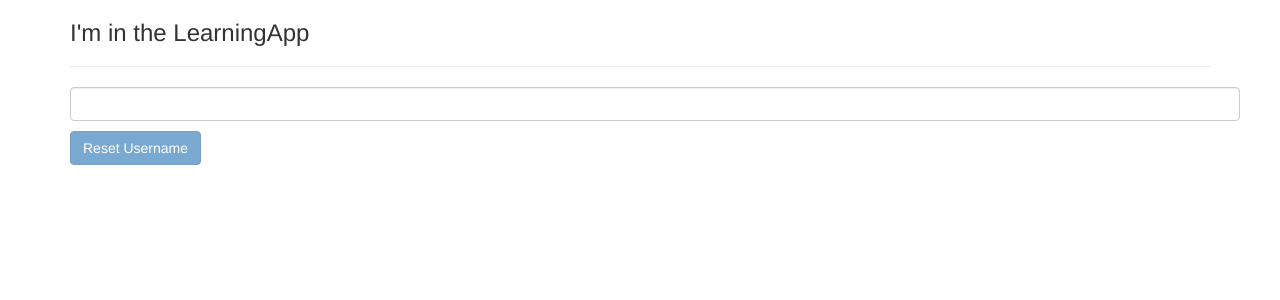
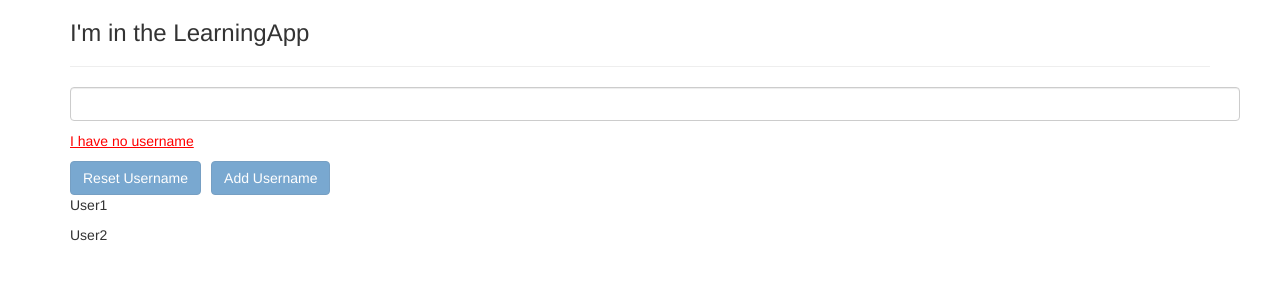
Before and after one commit to joaovit1/learning-angular, an Angular app: page / in a window 1280 px wide. Shown: the top 300 px of the page. Built offline with nearby package versions, Linux system fonts and the light colour scheme.

Commit message:
Learning directives

```diff
--- a/src/app/username/username.component.html
+++ b/src/app/username/username.component.html
@@ -1,7 +1,12 @@
 <div class="container">
     <div class="row">
-        <input type="text" class="form-control" [(ngModel)]="username">
-        <p>{{username}}</p>
-        <button class="btn btn-primary" [disabled]="!username" (click)="resetUsername()">Reset Username</button>
+        <input type="text" class="form-control" [(ngModel)]="username" style="margin-bottom: 10px;">
+        <p [ngStyle]="{color:getColor()}" [ngClass]="{usernameOn: username}" *ngIf="username; else noUsername">My username is {{username}}</p>
+        <ng-template #noUsername>
+            <p [ngStyle]="{color:getColor()}" [ngClass]="{usernameOff: !username}">I have no username</p>
+        </ng-template>
+        <button class="btn btn-primary" [disabled]="!username" (click)="resetUsername()" style="margin-right: 10px;">Reset Username</button>
+        <button class="btn btn-primary" [disabled]="!username" (click)="addUsername()">Add Username</button>
+        <p *ngFor="let user of usersList">{{user}}</p>
     </div>
 </div>
--- a/src/app/username/username.component.scss
+++ b/src/app/username/username.component.scss
@@ -0,0 +1,7 @@
+.usernameOn{
+    font-weight: bold;
+}
+
+.usernameOff{
+    text-decoration: underline;
+}
--- a/src/app/username/username.component.ts
+++ b/src/app/username/username.component.ts
@@ -8,6 +8,7 @@ import { Component, OnInit } from '@angular/core';
 export class UsernameComponent implements OnInit {
 
   username=""
+  usersList = ['User1','User2']
 
   constructor() { }
 
@@ -18,4 +19,13 @@ export class UsernameComponent implements OnInit {
     this.username=""
   }
 
+  getColor = () =>{
+    return this.username !==''? 'green' : 'red'
+  }
+
+  addUsername = () =>{
+	  this.usersList.push(this.username)
+	  console.log(this.usersList)
+  }
+
 }
```
